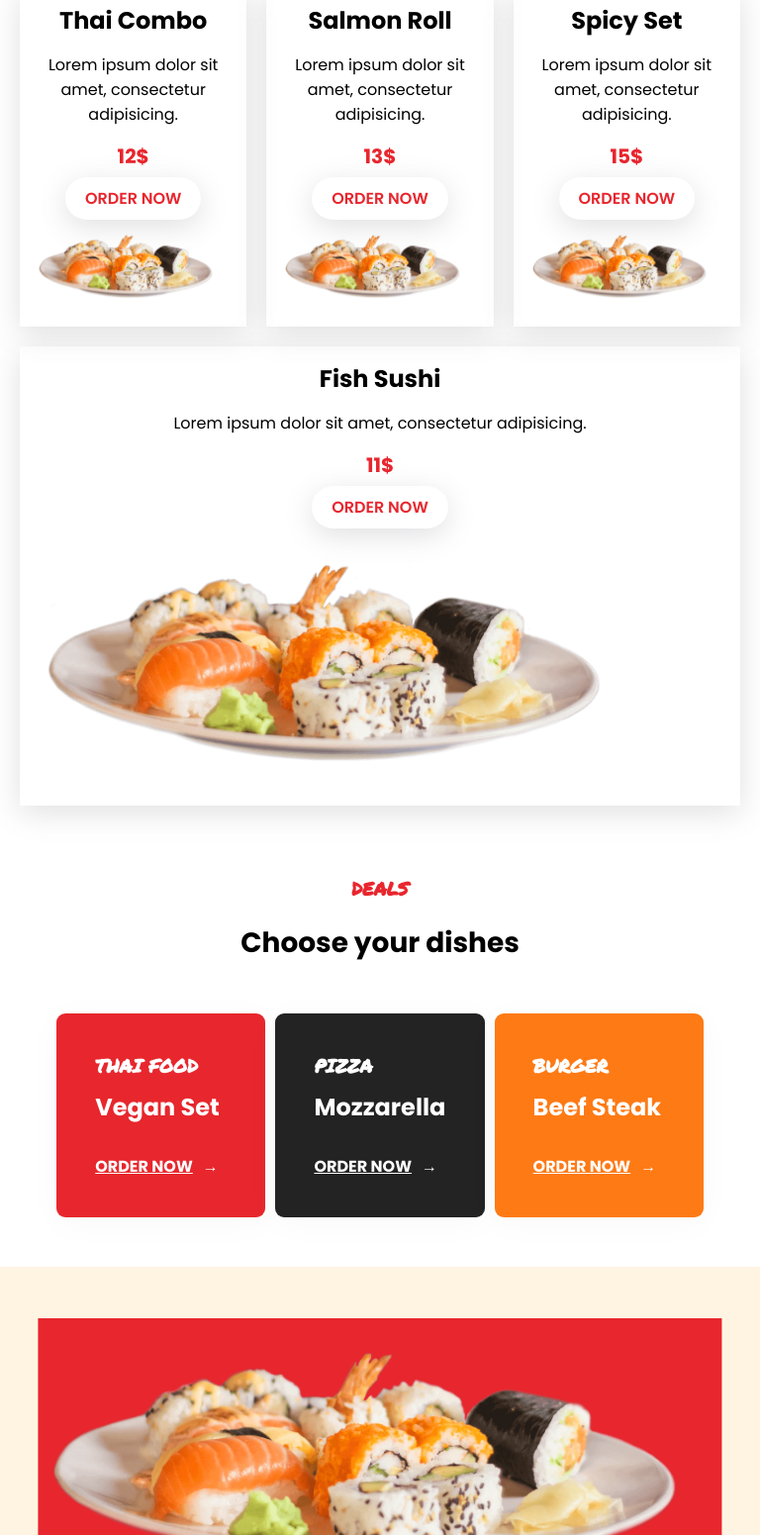
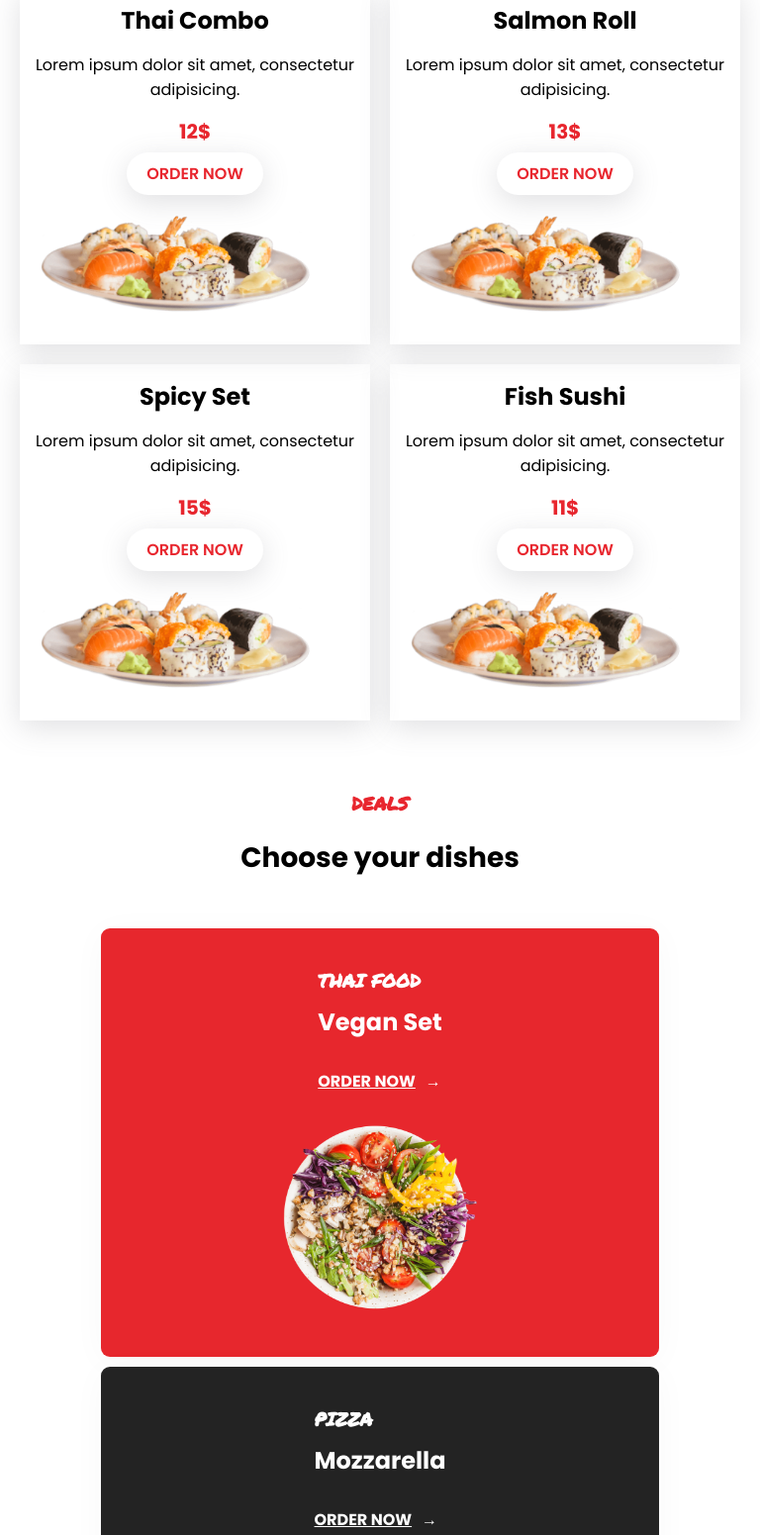
Before and after one commit to danishdk46/DinerM4-Template, a plain HTML site: page index.html in a window 768 px wide. Shown: the part 2185-3736 px from the top of the page at 99% size. Drawn offline with Linux system fonts and the light colour scheme.

Commit message:
Update style.css

```diff
--- a/style.css
+++ b/style.css
@@ -533,7 +533,7 @@ footer {
     .deal-card{
         padding: 1.5rem;
     }
-    .delivery > * ,.reward > *{
+    .delivery > *, .reward > *{
         text-align: center;
     }
 }
@@ -543,6 +543,12 @@ footer {
     }
     .deal-card{
         padding: 1.5rem;
+        flex-direction: column;
+        align-items: center;
+        width: 80%;
+    }
+    .best-seller-card{
+        flex: 1 0 47%;
     }
     .price-container ul{
         flex-direction: column;
```
